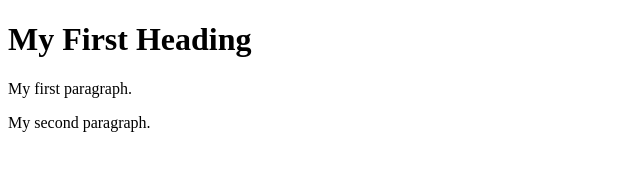
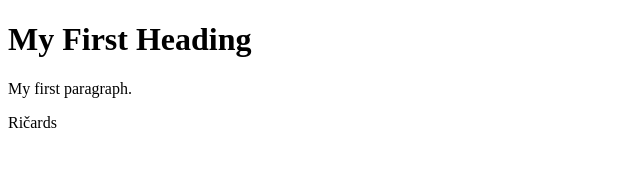
Before and after one commit to pol111/pol111, a plain HTML site: page index.html in a window 1280 px wide. Shown: the whole page, without its empty margins (0-640 px from the left). Drawn offline with Linux system fonts and the light colour scheme.

Commit message:
Update index.html

```diff
--- a/index.html
+++ b/index.html
@@ -5,7 +5,7 @@
 
 <h1>My First Heading</h1>
 <p>My first paragraph.</p>
-<p2>My second paragraph.</p2>
+<p2>Ričards</p2>
 
 </body>
 </html>
```
